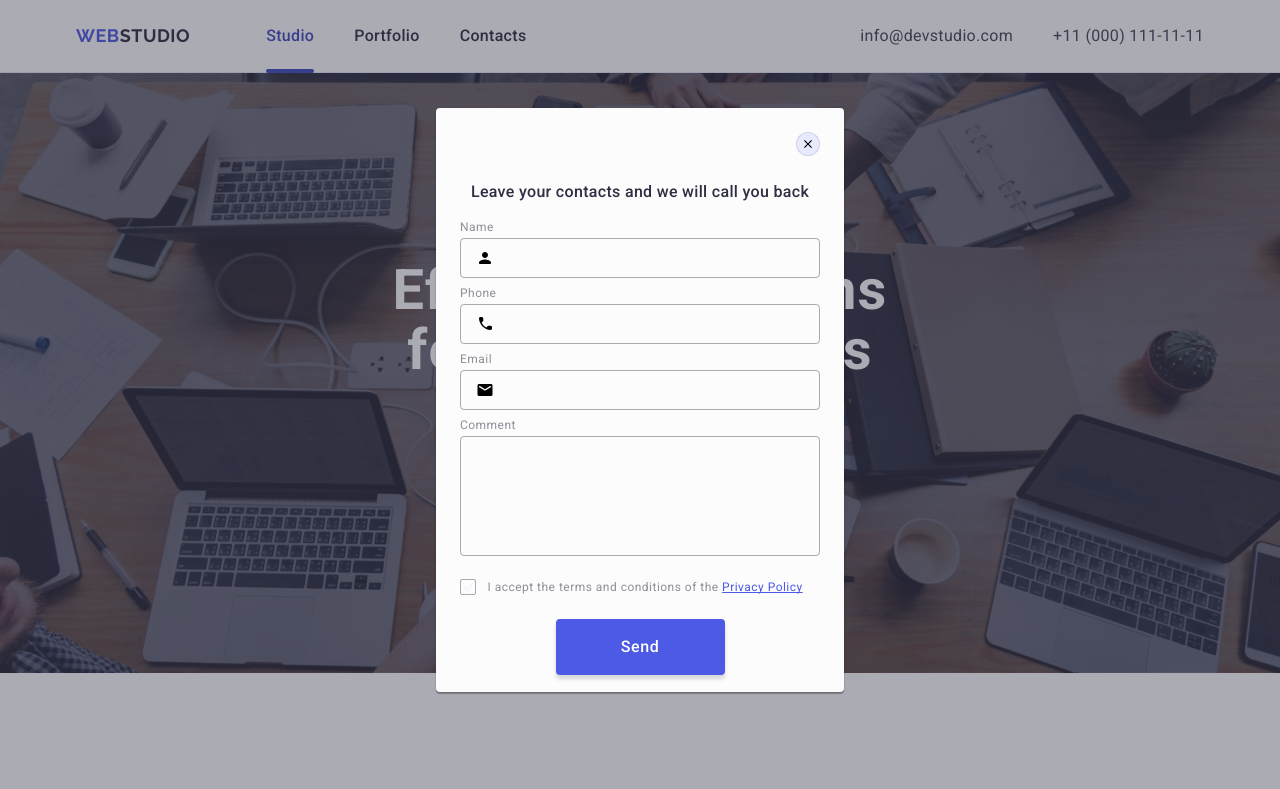
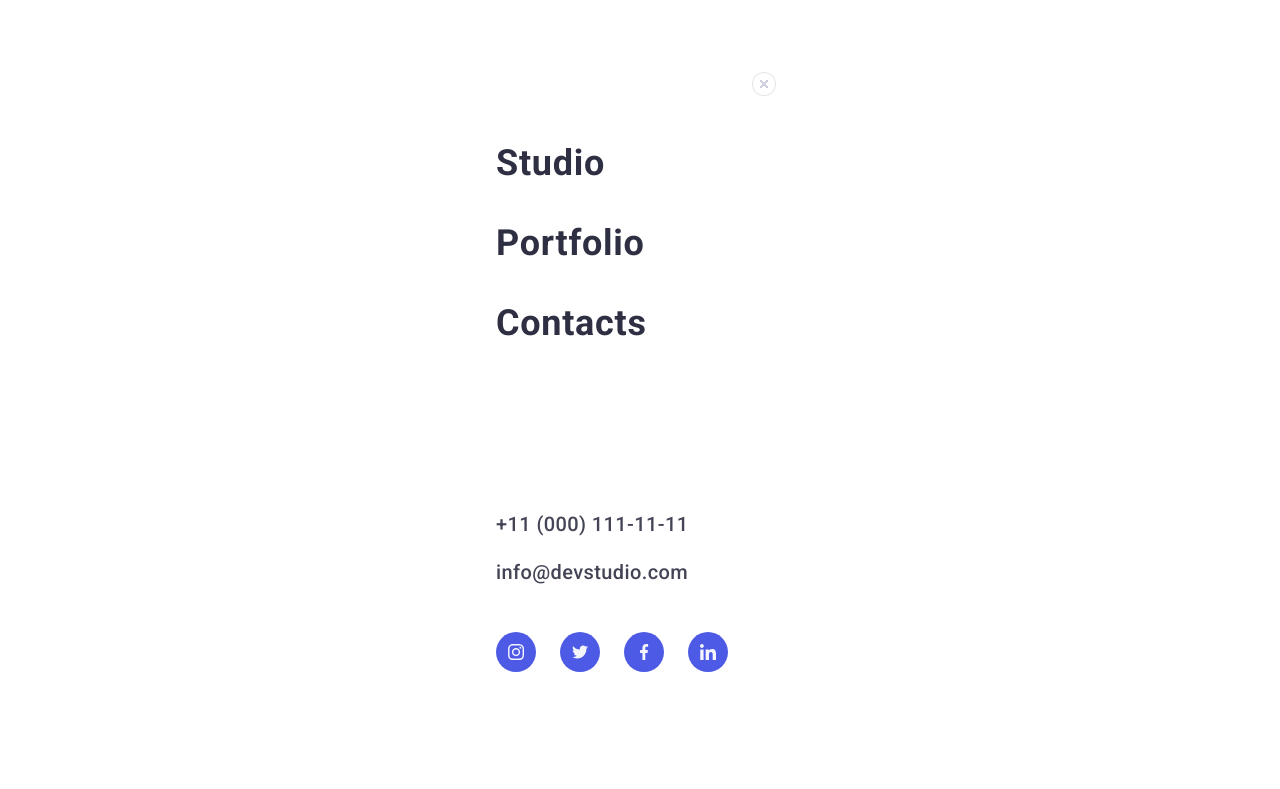
Before and after one commit to MariannaNishovych/goit-markup-hw-06, a plain HTML site: page index.html in a window 1280 px wide. Shown: the top 789 px of the page. Drawn offline with nearby package versions, Linux system fonts and the light colour scheme.

Commit message:
add modal menu

```diff
--- a/css/styles.css
+++ b/css/styles.css
@@ -891,9 +891,10 @@ position: fixed;
 
 .modal-overlay.is-open {
 opacity: 1;
-    visibility: visible;
-    pointer-events: auto;
+visibility: visible;
+pointer-events: auto;
 }
+
 .modal {
     position: absolute;
     top: 50%;
@@ -1116,7 +1117,7 @@ width: 360px;
 
 }
 
-/*-------------------------HEADER-OVERLAY-------------------
+/*-------------------------HEADER-OVERLAY-------------------*/
 
 .header-overlay {
     position: fixed;
@@ -1125,6 +1126,7 @@ width: 360px;
     z-index: 999;
     width: 100%;
     height: 100%;
+    background-color: #fff;
     opacity: 0;
     visibility: hidden;
     pointer-events: none;
@@ -1132,10 +1134,11 @@ width: 360px;
 }
 
 .header-overlay.is-open {
-    opacity: 1;
-    visibility: visible;
-    pointer-events: auto;
+opacity: 1;
+visibility: visible;
+pointer-events: auto;
 }
+
 
 .header-modal {
     position: absolute;
@@ -1146,11 +1149,18 @@ width: 360px;
     min-height: 640px;
     background: #fff;
     transition: transform 250ms cubic-bezier(0.4, 0, 0.2, 1);
-    padding: 72px 24px 40px 16px;
+    padding: 72px 16px 40px 16px;
     display: flex;
     flex-direction: column;
     align-items: flex-start;
 
+}
+
+.header-close-btn {
+    display: flex;
+    justify-content: flex-end;
+    padding-right: 24px;
+    padding-top: 24px;
 }
 
 .header-modal-btn {
@@ -1178,4 +1188,54 @@ width: 360px;
     background-color: #404bbf;
     border: none;
 }
-*/
+
+.header-menu-list {
+    display: flex;
+    flex-direction: column;
+    gap: 40px;
+    margin-bottom: 168px;
+}
+
+.header-menu-link {
+        font-weight: 700;
+        font-size: 36px;
+        line-height: 111%;
+        letter-spacing: 0.02em;
+        color: #2e2f42;
+
+}
+
+.header-menu-link:hover,
+.header-menu-link:focus {
+color: #404bbf;
+}
+
+
+.address-menu{
+margin-bottom: 48px;
+}
+
+.address-menu-list {
+    display: flex;
+    flex-direction: column;
+    gap: 24px;
+}
+
+
+.contacts-menu {
+font-weight: 500;
+font-size: 20px;
+line-height: 120%;
+letter-spacing: 0.02em;
+color: #434455;
+font-style: normal;
+}
+
+.contacts-menu:hover,
+.contacts-menu:focus {
+color: #4d5ae5;
+}
+
+.menu-social-icon {
+margin-bottom: 40px;
+}
--- a/index.html
+++ b/index.html
@@ -491,7 +491,7 @@
 
 
     <!-- Modal -->
-    <div class="modal-overlay is-open">
+    <div class="modal-overlay">
         <div class="modal">
             <button class="modal-button" type="button">
                 <svg class="modal-button-icon" width="8" height="8">
@@ -564,37 +564,73 @@
     </div>
 
 
-<!------------HEADER-MENU-OVERLAY-------------------
+<!------------HEADER-MENU-OVERLAY--------------------->
 
 <div class="header-overlay is-open">
     <div class="header-modal">
+    <nav class="header-menu-nav">
+        <div class="header-close-btn">
         <button class="header-modal-btn" type="button">
             <svg class="modal-button-icon" width="8" height="8">
                 <use href="./images/icons.svg#icon-close"></use>
             </svg>
         </button>
+        </div>
 
-
-        <nav class="header-navigation">
-            <ul class="header-list">
-                <li><a class="header-link" href="./index.html">Studio</a></li>
-                <li><a class="header-link" href="">Portfolio</a></li>
-                <li><a class="header-link" href="">Contacts</a></li>
+            <ul class="header-menu-list">
+                <li><a class="header-menu-link menu-cu" href="./index.html">Studio</a></li>
+                <li><a class="header-menu-link" href="">Portfolio</a></li>
+                <li><a class="header-menu-link" href="">Contacts</a></li>
             </ul>
         </nav>
 
-        <address class="address">
-            <ul class="address-list">
+        <address class="address-menu">
+            <ul class="address-menu-list">
                 <li>
-                    <a class="contacts" href="mailto:info@devstudio.com">info@devstudio.com</a>
+                    <a class="contacts-menu" href="tel:+110001111111">+11 (000) 111-11-11</a>
                 </li>
                 <li>
-                    <a class="contacts" href="tel:+110001111111">+11 (000) 111-11-11</a>
+                    <a class="contacts-menu" href="mailto:info@devstudio.com">info@devstudio.com</a>
                 </li>
             </ul>
-    </div>
+            </address>
+
+
+<div class="menu-social-icon">
+            <ul class="social-icon-list ">
+                <li class="social-item-list">
+                    <a class="social-icon-link" href="" target="_blank" rel="noopener noreferrer">
+                        <svg class="team-icon" width="16" height="16">
+                            <use href="./images/icons.svg#icon-instagram"></use>
+                        </svg>
+                    </a>
+                </li>
+                <li class="social-item-list">
+                    <a class="social-icon-link" href="" target="_blank" rel="noopener noreferrer">
+                        <svg class="team-icon" width="16" height="16">
+                            <use href="./images/icons.svg#icon-twitter"></use>
+                        </svg>
+                    </a>
+                </li>
+                <li class="social-item-list">
+                    <a class="social-icon-link" href="" target="_blank" rel="noopener noreferrer">
+                        <svg class="team-icon" width="16" height="16">
+                            <use href="./images/icons.svg#icon-facebook"></use>
+                        </svg>
+                    </a>
+                </li>
+                <li class="social-item-list">
+                    <a class="social-icon-link" href="" target="_blank" rel="noopener noreferrer">
+                        <svg class="team-icon" width="16" height="16">
+                            <use href="./images/icons.svg#icon-linkedin"></use>
+                        </svg>
+                    </a>
+                </li>
+            </ul>
+            </div>
+            </div>
 </div>
--->
+
 
 </body>
 
```
